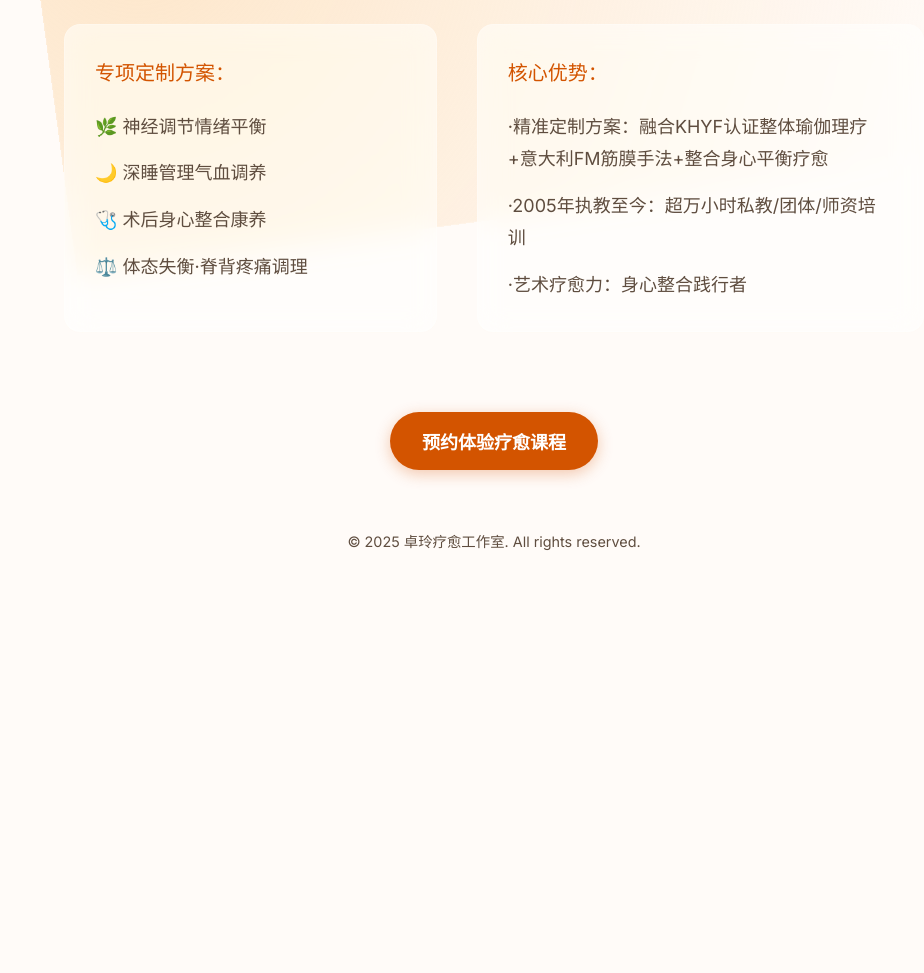
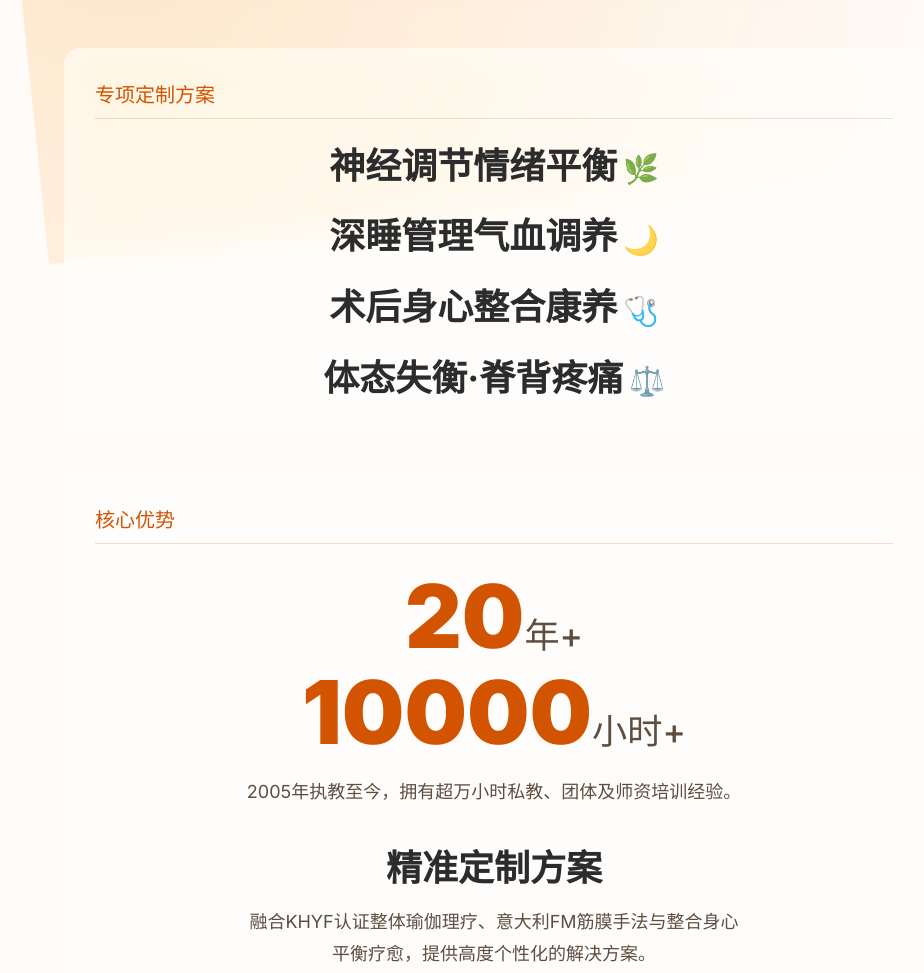
Before and after one commit to leemax/zhuolingyogi, a plain HTML site: page index.html in a window 1280 px wide. Shown: the part 1044-2017 px from the top of the page, without its empty margins (146-1070 px from the left). Before the commit the page ends 1635 px from the top, so only its background shows below. Drawn offline with Linux system fonts and the light colour scheme.

Commit message:
Update index.html

```diff
--- a/index.html
+++ b/index.html
@@ -6,7 +6,7 @@
   <title>卓玲｜身心整合疗愈师</title>
   <link rel="preconnect" href="https://fonts.googleapis.com">
   <link rel="preconnect" href="https://fonts.gstatic.com" crossorigin>
-  <link href="https://fonts.googleapis.com/css2?family=Inter:wght@400;500;700&display=swap" rel="stylesheet">
+  <link href="https://fonts.googleapis.com/css2?family=Inter:wght@400;500;700;900&display=swap" rel="stylesheet"> {/* 增加了900字重 */}
   <style>
     /* --- 1. 基础设定与色彩变量 --- */
     :root {
@@ -23,29 +23,19 @@
     }
 
     /* --- 2. CSS Reset 与全局样式 --- */
-    *,
-    *::before,
-    *::after {
-      box-sizing: border-box;
-      margin: 0;
-      padding: 0;
-    }
-
+    *, *::before, *::after { box-sizing: border-box; margin: 0; padding: 0; }
     body {
       font-family: 'Inter', -apple-system, BlinkMacSystemFont, "Helvetica Neue", sans-serif;
       color: var(--text-dark);
-      background-color: #FFFBF8; /* 备用背景色 */
-      overflow-x: hidden; /* 防止横向滚动 */
+      background-color: #FFFBF8;
+      overflow-x: hidden;
     }
 
-    /* --- 3. 动态极光背景 --- */
+    /* --- 3. 动态极光背景 (无修改) --- */
     body::before {
       content: '';
       position: fixed;
-      top: 0;
-      left: 0;
-      width: 100%;
-      height: 100%;
+      top: 0; left: 0; width: 100%; height: 100%;
       z-index: -1;
       pointer-events: none;
       background: radial-gradient(circle at 10% 20%, hsla(28, 80%, 95%, 0.7), transparent 40%),
@@ -53,93 +43,56 @@
                   radial-gradient(circle at 50% 50%, hsla(19, 90%, 90%, 0.6), transparent 40%);
       animation: aurora-flow 25s linear infinite;
     }
-
     @keyframes aurora-flow {
       0% { transform: rotate(0deg) scale(1.2); }
       50% { transform: rotate(180deg) scale(1.5); }
       100% { transform: rotate(360deg) scale(1.2); }
     }
 
-    /* --- 4. 滚动触发的淡入动画 --- */
+    /* --- 4. 滚动触发的淡入动画 (无修改) --- */
     .reveal {
       opacity: 0;
       transform: translateY(30px);
       transition: opacity 0.8s cubic-bezier(0.175, 0.885, 0.32, 1.275),
                   transform 0.8s cubic-bezier(0.175, 0.885, 0.32, 1.275);
     }
+    .reveal.visible { opacity: 1; transform: translateY(0); }
 
-    .reveal.visible {
-      opacity: 1;
-      transform: translateY(0);
+    /* --- 5. 页面布局容器 (无修改) --- */
+    .page-wrapper { width: 100%; display: flex; flex-direction: column; align-items: center; }
+
+    /* --- 6. 头部区域设计 (无修改) --- */
+    .header {
+      width: 100%; min-height: 70vh; display: grid; place-items: center;
+      text-align: center; padding: 40px 20px; color: var(--text-dark);
+    }
+    .header h1 {
+      font-size: var(--font-size-h1); font-weight: 700; line-height: 1.1;
+      color: var(--brand-orange); margin-bottom: 0.5em;
+    }
+    .header h2 {
+      font-size: var(--font-size-h2); font-weight: 400;
+      color: var(--text-subtle); max-width: 600px;
     }
 
-    /* --- 5. 页面布局容器 --- */
-    .page-wrapper {
-      width: 100%;
-      display: flex;
-      flex-direction: column;
-      align-items: center;
+    /* --- 7. 照片与视差效果 (无修改) --- */
+    .photo-container {
+      width: clamp(300px, 90vw, 650px); aspect-ratio: 4 / 3;
+      border-radius: 20px; overflow: hidden;
+      box-shadow: 0 20px 40px rgba(0,0,0,0.1);
+      margin-top: -10vh; z-index: 10;
     }
+    .photo-container img { width: 100%; height: 100%; object-fit: cover; }
 
-    /* --- 6. 头部区域设计 --- */
-    .header {
-      width: 100%;
-      min-height: 70vh;
-      display: grid;
-      place-items: center;
-      text-align: center;
-      padding: 40px 20px;
-      color: var(--text-dark);
-    }
-
-    .header h1 {
-      font-size: var(--font-size-h1);
-      font-weight: 700;
-      line-height: 1.1;
-      color: var(--brand-orange);
-      margin-bottom: 0.5em;
-    }
-
-    .header h2 {
-      font-size: var(--font-size-h2);
-      font-weight: 400;
-      color: var(--text-subtle);
-      max-width: 600px;
-    }
-
-    /* --- 7. 照片与视差效果 --- */
-    .photo-container {
-      width: clamp(300px, 90vw, 650px);
-      aspect-ratio: 4 / 3;
-      border-radius: 20px;
-      overflow: hidden;
-      box-shadow: 0 20px 40px rgba(0,0,0,0.1);
-      margin-top: -10vh; /* 与头部内容重叠 */
-      z-index: 10;
-    }
-
-    .photo-container img {
-      width: 100%;
-      height: 100%;
-      object-fit: cover;
-      /* 移除这里的 transition，交由 JS 控制 transform */
-    }
-
-    /* --- 8. 内容区域与玻璃拟态卡片 --- */
+    /* --- 8. 内容区域与卡片 (★★★ 核心修改区域 ★★★) --- */
     .content-grid {
       display: grid;
+      /* 始终保持单列布局，让内容有足够的宽度来展示冲击力 */
       grid-template-columns: 1fr;
       gap: 40px;
       width: 100%;
       max-width: 900px;
       padding: 100px 20px 60px;
-    }
-
-    @media (min-width: 768px) {
-      .content-grid {
-        /* 非对称布局 */
-        grid-template-columns: 1fr 1.2fr;
-      }
     }
 
     .content-card {
@@ -149,62 +102,88 @@
       border: 1px solid rgba(255, 255, 255, 0.2);
       border-radius: 16px;
       padding: 30px;
-      color: var(--text-subtle);
-      font-size: var(--font-size-body);
-      line-height: 1.8;
+      /* 使用flex布局来控制内部元素的间距 */
+      display: flex;
+      flex-direction: column;
+      gap: 1.5em; /* 设置元素之间的垂直间距 */
     }
 
-    .content-card strong {
-      display: block;
+    .card-title {
       font-size: var(--font-size-lead);
       color: var(--brand-orange);
-      margin-bottom: 1em;
       font-weight: 500;
+      padding-bottom: 0.5em;
+      border-bottom: 1px solid rgba(211, 84, 0, 0.2);
     }
 
-    .content-card p {
-      margin-bottom: 0.8em;
+    /* ★ 卡片1: 专项方案样式 */
+    .service-item {
+      font-size: clamp(1.5rem, 4vw, 2.25rem); /* 显著增大字号 */
+      font-weight: 700; /* 加粗 */
+      color: var(--text-dark);
+      line-height: 1.3;
+      text-align: center;
+    }
+    .service-item .icon {
+      font-size: 0.8em;
+      margin-left: 0.2em;
+      vertical-align: middle;
+      opacity: 0.8;
     }
 
-    .content-card p:last-child {
-      margin-bottom: 0;
+    /* ★ 卡片2: 核心优势样式 */
+    .advantage-item {
+      text-align: center;
+    }
+    .advantage-item .keyword {
+      font-size: clamp(3rem, 8vw, 5.5rem); /* 极具冲击力的大字号 */
+      font-weight: 900; /* 使用最粗的字重 */
+      color: var(--brand-orange);
+      line-height: 1.1;
+      display: block;
+    }
+    .advantage-item .keyword .unit {
+      font-size: 0.4em; /* 单位字号相对缩小 */
+      font-weight: 500;
+      color: var(--text-subtle);
+    }
+    .advantage-item .sub-keyword {
+      font-size: clamp(1.5rem, 4vw, 2.25rem);
+      font-weight: 700;
+      color: var(--text-dark);
+      margin-top: 0.2em;
+      display: block;
+    }
+    .advantage-item .description {
+      font-size: var(--font-size-body);
+      color: var(--text-subtle);
+      line-height: 1.8;
+      margin-top: 0.8em;
+      max-width: 500px; /* 限制描述文字宽度，居中更美观 */
+      margin-left: auto;
+      margin-right: auto;
     }
 
-    /* --- 9. CTA 按钮设计 --- */
-    .cta-container {
-      padding: 20px;
-      text-align: center;
-      width: 100%;
-    }
-
+    /* --- 9. CTA 按钮设计 (无修改) --- */
+    .cta-container { padding: 20px; text-align: center; width: 100%; }
     .cta-button {
-      display: inline-block;
-      background-color: var(--brand-orange);
-      color: var(--white);
-      text-decoration: none;
-      padding: 16px 32px;
-      border-radius: 50px; /* 胶囊形状 */
-      font-size: var(--font-size-body);
-      font-weight: 700;
-      box-shadow: 0 4px 15px rgba(211, 84, 0, 0.3);
+      display: inline-block; background-color: var(--brand-orange);
+      color: var(--white); text-decoration: none; padding: 16px 32px;
+      border-radius: 50px; font-size: var(--font-size-body);
+      font-weight: 700; box-shadow: 0 4px 15px rgba(211, 84, 0, 0.3);
       transition: all 0.3s ease;
     }
-
     .cta-button:hover, .cta-button:focus {
       transform: translateY(-4px) scale(1.05);
       box-shadow: 0 8px 25px rgba(211, 84, 0, 0.4);
       background-color: #E67E22;
     }
 
-    /* --- 10. 页脚 --- */
+    /* --- 10. 页脚 (无修改) --- */
     .footer {
-      padding: 40px 20px;
-      text-align: center;
-      font-size: 0.9em;
-      color: var(--text-subtle);
-      opacity: 0.7;
+      padding: 40px 20px; text-align: center; font-size: 0.9em;
+      color: var(--text-subtle); opacity: 0.7;
     }
-
   </style>
 </head>
 <body>
@@ -224,17 +203,24 @@
 
     <main class="content-grid">
       <div class="content-card reveal">
-        <p><strong>专项定制方案：</strong></p>
-        <p>🌿 神经调节情绪平衡</p>
-        <p>🌙 深睡管理气血调养</p>
-        <p>🩺 术后身心整合康养</p>
-        <p>⚖️ 体态失衡·脊背疼痛调理</p>
+        <h3 class="card-title">专项定制方案</h3>
+        <div class="service-item">神经调节情绪平衡<span class="icon">🌿</span></div>
+        <div class="service-item">深睡管理气血调养<span class="icon">🌙</span></div>
+        <div class="service-item">术后身心整合康养<span class="icon">🩺</span></div>
+        <div class="service-item">体态失衡·脊背疼痛<span class="icon">⚖️</span></div>
       </div>
+
       <div class="content-card reveal">
-        <p><strong>核心优势：</strong></p>
-        <p>·精准定制方案：融合KHYF认证整体瑜伽理疗+意大利FM筋膜手法+整合身心平衡疗愈</p>
-        <p>·2005年执教至今：超万小时私教/团体/师资培训</p>
-        <p>·艺术疗愈力：身心整合践行者</p>
+        <h3 class="card-title">核心优势</h3>
+        <div class="advantage-item">
+          <span class="keyword">20<span class="unit">年+</span></span>
+          <span class="keyword">10000<span class="unit">小时+</span></span>
+          <p class="description">2005年执教至今，拥有超万小时私教、团体及师资培训经验。</p>
+        </div>
+        <div class="advantage-item">
+          <span class="sub-keyword">精准定制方案</span>
+          <p class="description">融合KHYF认证整体瑜伽理疗、意大利FM筋膜手法与整合身心平衡疗愈，提供高度个性化的解决方案。</p>
+        </div>
       </div>
     </main>
 
@@ -249,37 +235,28 @@
   </div>
 
   <script>
-    // --- JS 交互脚本 ---
-
+    // --- JS 交互脚本 (性能优化版) ---
     // 1. 滚动显示动画
     const revealElements = document.querySelectorAll('.reveal');
     const revealObserver = new IntersectionObserver((entries) => {
       entries.forEach(entry => {
         if (entry.isIntersecting) {
           entry.target.classList.add('visible');
-          // 可选：一旦可见就停止观察，以提高性能
-          // revealObserver.unobserve(entry.target);
         }
       });
-    }, {
-      threshold: 0.1 // 元素进入视口10%时触发
-    });
+    }, { threshold: 0.1 });
     revealElements.forEach(el => revealObserver.observe(el));
 
-    // 2. 简易图片视差效果 (性能优化版)
+    // 2. 视差效果
     const parallaxImg = document.getElementById('parallax-img');
-    let ticking = false; // 节流阀
-
+    let ticking = false;
     function updateParallax() {
-      const scrollPosition = window.pageYOffset;
-      // 检查 parallaxImg 是否存在，以避免错误
       if (parallaxImg) {
-        // 减小系数可以使效果更微妙
+        const scrollPosition = window.pageYOffset;
         parallaxImg.style.transform = `translateY(${scrollPosition * 0.1}px)`;
       }
       ticking = false;
     }
-
     window.addEventListener('scroll', () => {
       if (!ticking) {
         window.requestAnimationFrame(updateParallax);
```
